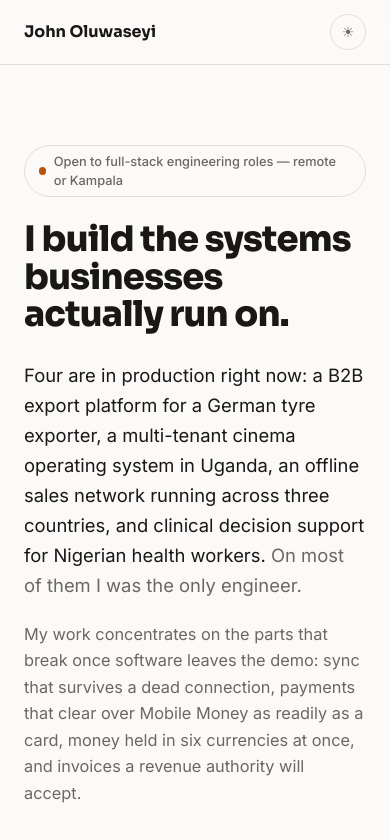
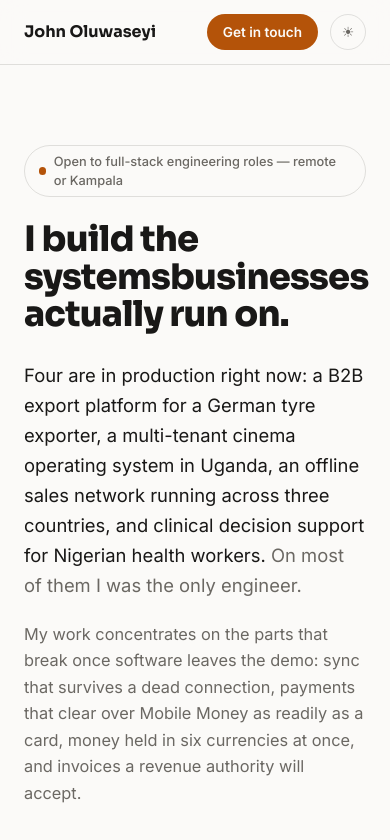
Before and after one commit to johnseyi/johnseyi.github.io, a React (Vite) app: page / in a window 390 px wide. Shown: the top 840 px of the page. Built offline with nearby package versions, Linux system fonts and the light colour scheme.

Commit message:
Keep the contact CTA visible on phones and soften the hero line break
Co-Authored-By: Claude Fable 5 <noreply@anthropic.com>
Claude-Session: https://claude.ai/code/session_015ZYroVopWDxtwvYFxgd8W4

```diff
--- a/src/components/Header.tsx
+++ b/src/components/Header.tsx
@@ -23,7 +23,7 @@ export default function Header() {
           </span>
         </a>
 
-        <div className="flex items-center gap-6">
+        <div className="flex items-center gap-3 sm:gap-6">
           <nav aria-label="Primary" className="hidden gap-6 md:flex">
             {navLinks.map((link) => (
               <a
@@ -41,7 +41,7 @@ export default function Header() {
 
           <a
             href="#contact"
-            className="hidden rounded-full px-4 py-2 text-[0.85rem] font-semibold transition-opacity hover:opacity-85 sm:inline-block"
+            className="rounded-full px-4 py-2 text-[0.85rem] font-semibold whitespace-nowrap transition-opacity hover:opacity-85"
             style={{ background: "var(--accent)", color: "var(--paper)" }}
           >
             Get in touch
--- a/src/components/Hero.tsx
+++ b/src/components/Hero.tsx
@@ -24,7 +24,7 @@ export default function Hero() {
           className="text-[clamp(2.2rem,5.4vw,3.75rem)] font-extrabold leading-[1.06]"
           style={{ color: "var(--ink)" }}
         >
-          I build the systems<br />businesses actually run on.
+          I build the systems<br className="hidden sm:inline" />businesses actually run on.
         </motion.h1>
 
         <motion.p
```
